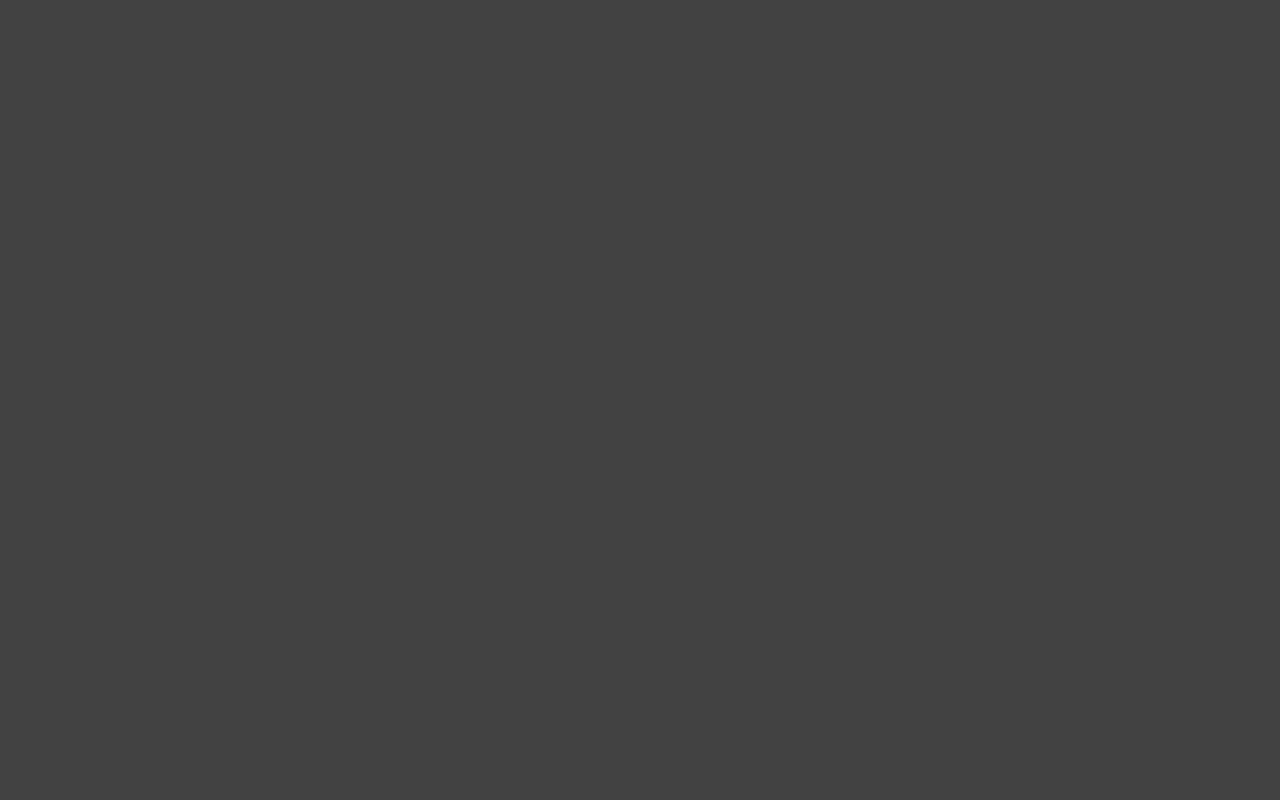
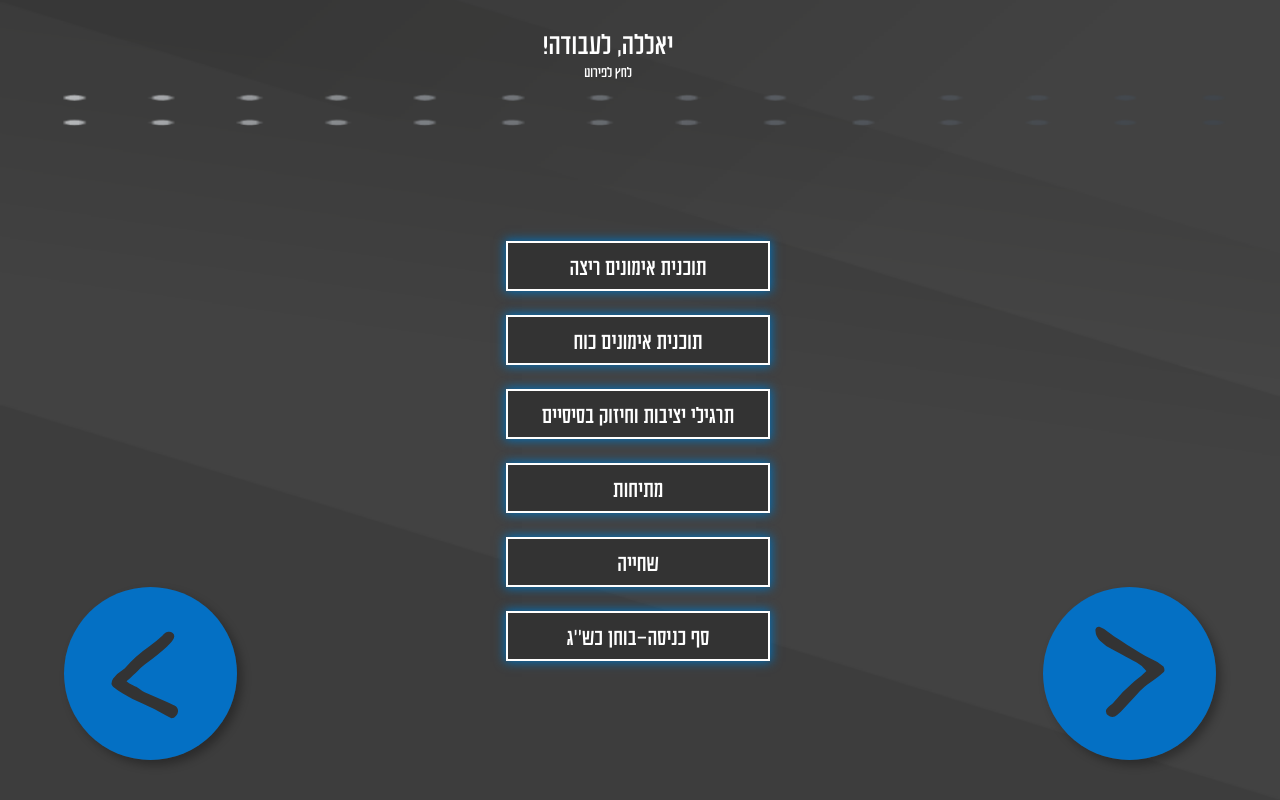
Before and after one commit to inbar2504/programforsports, a React (Vite) app: page /#/start-programs in a window 1280 px wide. Before the commit this address had no page. Built offline with nearby package versions, Linux system fonts and the light colour scheme.

Commit message:
added programs needPag

```diff
--- a/src/App.css
+++ b/src/App.css
@@ -224,7 +224,7 @@ body {
   transform: translateX(-50%);
 }
 
-.page-content {
+.page-content, .programs-page-content {
   display: flex;
   flex-direction: column;
   align-items: center;
@@ -232,13 +232,25 @@ body {
   height: 100%;
 }
 
-.things-to-know {
+.all-content-programs{
+  height: 100vh;
+  width: 100vw;
+  background-image: url("media/regularBg.png");
+  background-repeat: no-repeat;
+  background-size: 100% 100%;
+}
+
+.things-to-know, .programs {
   display: flex;
   flex-direction: column;
   gap: 0rem;
   color: white;
   font-size: clamp(1.3rem, 2vw, 3rem);
   text-align: center;
+}
+
+.programs {
+  gap: 1.5rem;
 }
 
 .needs-page {
@@ -286,7 +298,7 @@ body {
   width: clamp(1.5rem, 3vw, 4rem);
 }
 
-.page-header {
+.page-header, .programs-page-header {
   padding-top: 3vh;
   padding-right: 5vw;
   display: flex;
@@ -295,11 +307,11 @@ body {
   margin-bottom: 5rem;
 }
 
-#page-title {
+.page-title {
   font-size: clamp(2rem, 3vh, 4rem);
 }
 
-#small-message {
+.small-message {
   font-size: clamp(1rem, 1.5vh, 1.5rem);
 }
 
@@ -378,6 +390,12 @@ body {
 
 button:focus {
   -webkit-tap-highlight-color: transparent; /* iOS & Android */
+
+}
+
+button {
+  background:none;
+  border: none;
 }
 
 .swiper-button-next-custom {
@@ -398,6 +416,10 @@ button:focus {
   background-size: 100% 100%;
 }
 
+.programs-page-header {
+  margin-bottom: 10rem;
+}
+
 .swiper-button-prev-custom:disabled{
   opacity: 0.5;
 }
@@ -406,20 +428,9 @@ button:focus {
   opacity: 0.5;
 }
 
-@media (min-width: 375px) and (max-width: 376px){
-  /* iPhone SE width */
-  .page-header {
-    margin-bottom: 4rem;
-  }
-  .slide{
-    height: 48vh;
-  }
-}
-
 .slides-page-title {
   padding-top: 5%;
   text-align: center;
-  padding-bottom: 10%;
   font-size: clamp(3rem, 3vh, 4.5rem);
 
 }
@@ -433,3 +444,29 @@ button:focus {
   background-repeat: no-repeat;
   background-size: 100% 100%;
 }
+
+.program-sports {
+  width: 100%;
+  height: 20%;
+  background-color: #333333;
+  border: 2px solid white;
+  box-shadow: 0px 0px 10px 1px #0071bc ;
+}
+
+.program-text {
+  text-align: center;
+  margin: 0.5rem 2rem;
+}
+
+@media (min-width: 375px) and (max-width: 376px){
+  /* iPhone SE width */
+  .page-header {
+    margin-bottom: 4rem;
+  }
+  .slide{
+    height: 48vh;
+  }
+  .programs-page-header{
+    margin-bottom: 5rem;
+  }
+}
--- a/src/App.jsx
+++ b/src/App.jsx
@@ -4,6 +4,7 @@ import ImportantNotes from "./ImportantNotes";
 import NeedsPage from "./needPage";
 import "./App.css";
 import SlidesPage from "./slidesPage";
+import ProgramPage from "./programsStart"
 
 function App() {
   return (
@@ -15,6 +16,7 @@ function App() {
              <Route path="/important-note" element={<ImportantNotes />} />
              <Route path="/need-page" element={<NeedsPage/>} />
              <Route path = "/slides-page" element={<SlidesPage/>} />
+             <Route path="/start-programs" element={<ProgramPage/>} />
           </Routes>
 
         </header>
--- a/src/needPage.jsx
+++ b/src/needPage.jsx
@@ -63,10 +63,10 @@ const NeedsPage = () => {
       )}
       <div className="page-content">
         <div className="page-header">
-          <div className="text" id="page-title">
+          <div className="text page-title">
             על מה נדרש להקפיד
           </div>
-          <div className="text" id="small-message">
+          <div className="text small-message">
             לחץ לפירוט
           </div>
         </div>
--- /dev/null
+++ b/src/programsStart.jsx
@@ -0,0 +1,73 @@
+import forwardBtn from "./media/forwardBtn.svg";
+import backwardBtn from "./media/backwardBtn.svg";
+import { useNavigate } from "react-router-dom";
+
+const ProgramPage = () => {
+  const navigate = useNavigate();
+
+  const handleForward = () => {
+    navigate("/start-programs");
+  };
+
+  const handleBackward = () => {
+    navigate(-1);
+  };
+
+  return (
+    <div className="all-content-programs">
+      <div className="programs-page-content">
+        <div className="programs-page-header">
+          <div className="text page-title">יאללה, לעבודה!</div>
+          <div className="text small-message">לחץ לפירוט</div>
+        </div>
+
+        {/* things to know */}
+        <div className="programs">
+          <div className="program-sports">
+            <p className="program-text">תוכנית אימונים ריצה</p>
+          </div>
+          <div className="program-sports">
+            <p className="program-text">תוכנית אימונים כוח</p>
+          </div>
+          <div className="program-sports">
+            <p className="program-text">תרגילי יציבות וחיזוק בסיסיים</p>
+          </div>
+          <div className="program-sports">
+            <p className="program-text">מתיחות</p>
+          </div>
+          <div className="program-sports">
+            <p className="program-text">שחייה</p>
+          </div>
+          <div className="program-sports">
+            <p className="program-text">סף כניסה-בוחן כש''ג</p>
+          </div>
+        </div>
+
+        {/* buttons */}
+        <div className="buttons-move">
+          <img
+            src={forwardBtn}
+            alt="continue"
+            onClick={() => {
+              handleForward();
+            }}
+            className="move-button"
+            id="forward-btn"
+          />
+
+          <img
+            src={backwardBtn}
+            alt="continue"
+            onClick={() => {
+              handleBackward();
+            }}
+            className="move-button"
+            id="backward-btn"
+          />
+        </div>
+      </div>
+    </div>
+  );
+};
+
+export default ProgramPage;
--- a/src/slidesPage.jsx
+++ b/src/slidesPage.jsx
@@ -47,7 +47,7 @@ const SlidesPage = () => {
   }, []);
 
   const handleForward = () => {
-    navigate("/slides-page");
+    navigate("/start-programs");
   };
 
   const handleBackward = () => {
```
